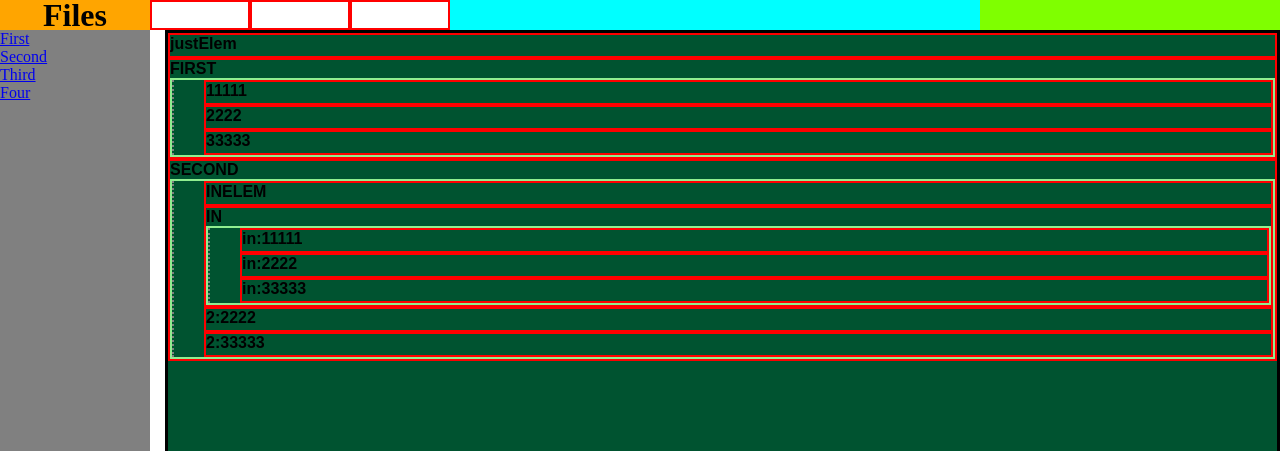
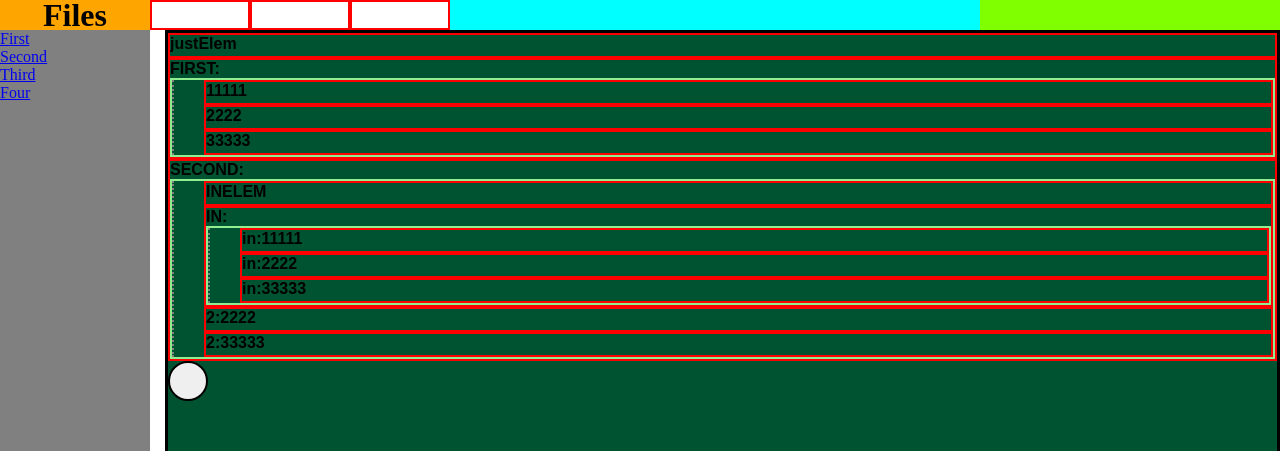
Before and after one commit to Alma-GH/TODO-react, a React (Create React App) app: page /page/First in a window 1280 px wide. Shown: the top 451 px of the page. Built offline with nearby package versions, Linux system fonts and the light colour scheme.

Commit message:
add state and add CreateElement

```diff
--- a/src/components/Element.jsx
+++ b/src/components/Element.jsx
@@ -9,7 +9,7 @@ const Element = (props) => {
 
   return (
     <div className="elem">
-      <input type="text"  value={name} disabled/>
+      <input type="text"  value={elements ? name + ":" : name} disabled/>
       {elements ? <List elements={elements}/> : ""}
     </div>
   );
--- a/src/components/List.jsx
+++ b/src/components/List.jsx
@@ -1,16 +1,19 @@
-import React from 'react';
+import React, {useState} from 'react';
 import Element from "./Element";
+import ButtonCreateElement from "./UI/ButtonCreateElement/ButtonCreateElement";
 
 const List = (props) => {
 
-  let elements = props.elements;
+  // let elements = props.elements;
+  let [list,setList] = useState(props.elements)
 
   return (
     <div className="list">
       <ul className="bodyList">
-        {elements.map(el=>{
-            return <li><Element name = {el.name} elements={el.elements}/></li>
+        {list.map(el=>{
+            return <li key={el.id}><Element name = {el.name} elements={el.elements}/></li>
         })}
+        {/*<li><ButtonCreateElement/></li>*/}
       </ul>
     </div>
   );
--- a/src/components/MainBody/MainBody.jsx
+++ b/src/components/MainBody/MainBody.jsx
@@ -1,16 +1,16 @@
-import React from 'react';
+import React, {useState} from 'react';
 import {Route, Routes} from "react-router-dom";
 import Page from "../Page";
 
 const MainBody = (props) => {
 
-  let elements = [
-      {name:"justElem"},
-      {name:"FIRST", elements:[{name:"11111"},{name:"2222"},{name:"33333"}]},
-      {name:"SECOND", elements:[{name:"INELEM"},{name:"IN", elements:[
-              {name:"in:11111"},{name:"in:2222"},{name:"in:33333"}
-            ]},{name:"2:2222"},{name:"2:33333"}]},
-    ]
+  let [elements, setElements] = useState([
+    {id:1,name:"justElem"},
+    {id:2,name:"FIRST", elements:[{id:1,name:"11111"},{id:2,name:"2222"},{id:3,name:"33333"}]},
+    {id:3,name:"SECOND", elements:[{id:1,name:"INELEM"},{id:2,name:"IN", elements:[
+          {id:1,name:"in:11111"},{id:2,name:"in:2222"},{id:3,name:"in:33333"}
+        ]},{id:3,name:"2:2222"},{id:4,name:"2:33333"}]},
+  ])
 
   return (
     <div className="body">
@@ -21,7 +21,7 @@ const MainBody = (props) => {
       {/*    path="/page/:name"*/}
       {/*  />*/}
       {/*</Routes>*/}
-      <Page elements={elements}/>
+      <Page elements={elements} setElements={setElements}/>
     </div>
   );
 };
--- a/src/components/Page.jsx
+++ b/src/components/Page.jsx
@@ -2,16 +2,19 @@ import React from 'react';
 import ButtonCreateElement from "./UI/ButtonCreateElement/ButtonCreateElement";
 import List from "./List";
 import Element from "./Element";
+import ButtonOption from "./UI/ButtonOption/ButtonOption";
 
 const Page = (props) => {
 
   let elements = props.elements;
+  let setElements = props.setElements;
 
   return (
     <div className="page">
       {elements.map(el=>{
-        return <Element name={el.name} elements={el.elements}/>
+        return <Element name={el.name} elements={el.elements} key={el.id}/>
       })}
+      <ButtonCreateElement elements={elements} setElements={setElements}/>
     </div>
   );
 };
--- a/src/components/UI/ButtonCreateElement/ButtonCreateElement.jsx
+++ b/src/components/UI/ButtonCreateElement/ButtonCreateElement.jsx
@@ -1,16 +1,20 @@
-import React from 'react';
+import React, {useRef} from 'react';
 import cls from "./ButtonCreateElement.module.css"
 
-const ButtonCreateElement = () => {
+const ButtonCreateElement = ({elements,setElements, list, setList}) => {
 
 
   let createElement = function (){
-
+    setElements([...elements, {id: Math.max(...elements.map(el=>el.id))+1, name:"new"}])
   }
+  // let createElementList = function (){
+  //   setList([...list, {id: Math.max(...elements.map(el=>el.id))+1, name:"new"}])
+  //
+  //   let newElements = 1
+  // }
 
   return (
     <button className={cls.button} onClick={createElement}>
-
     </button>
   );
 };
```
